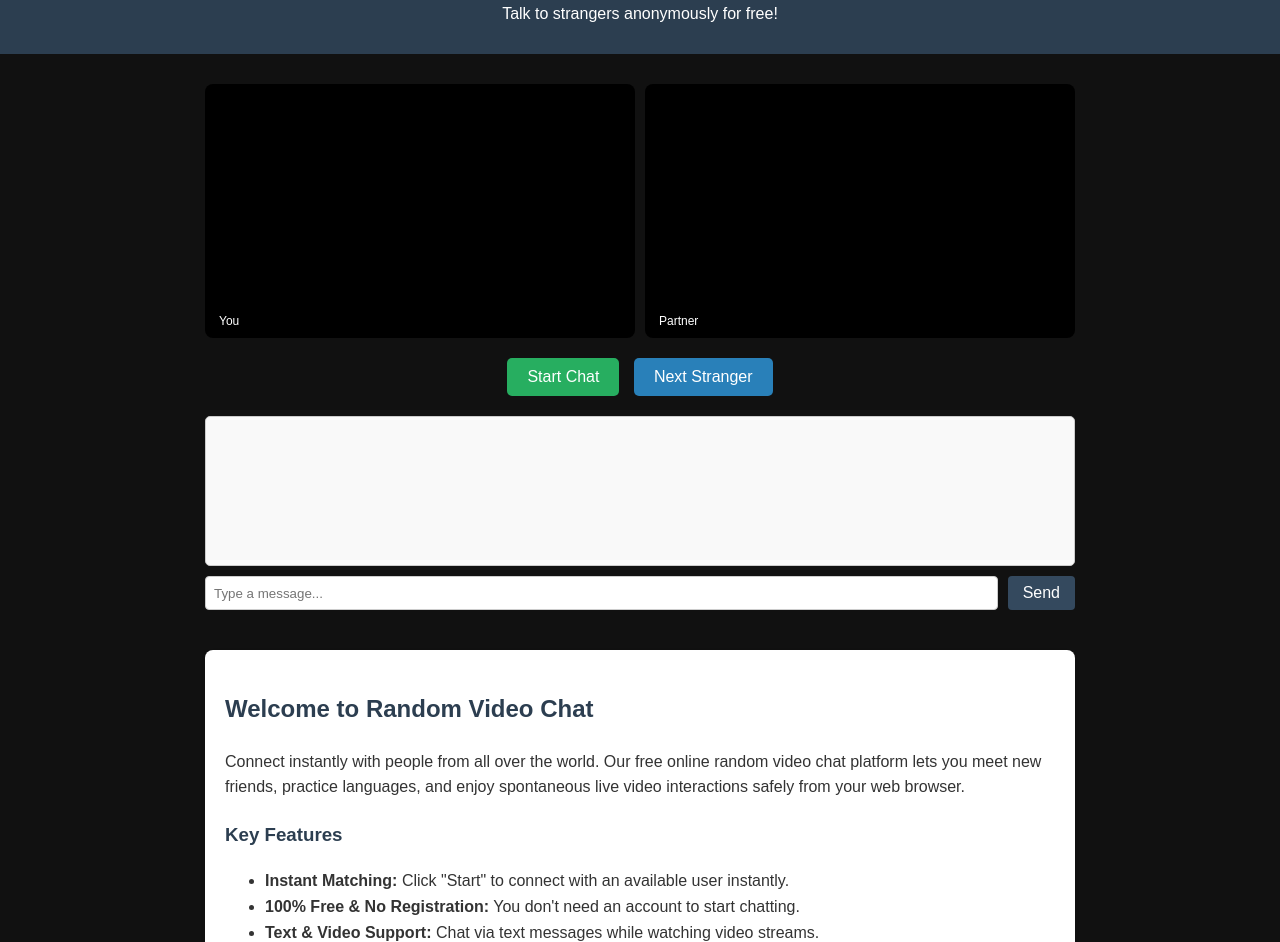
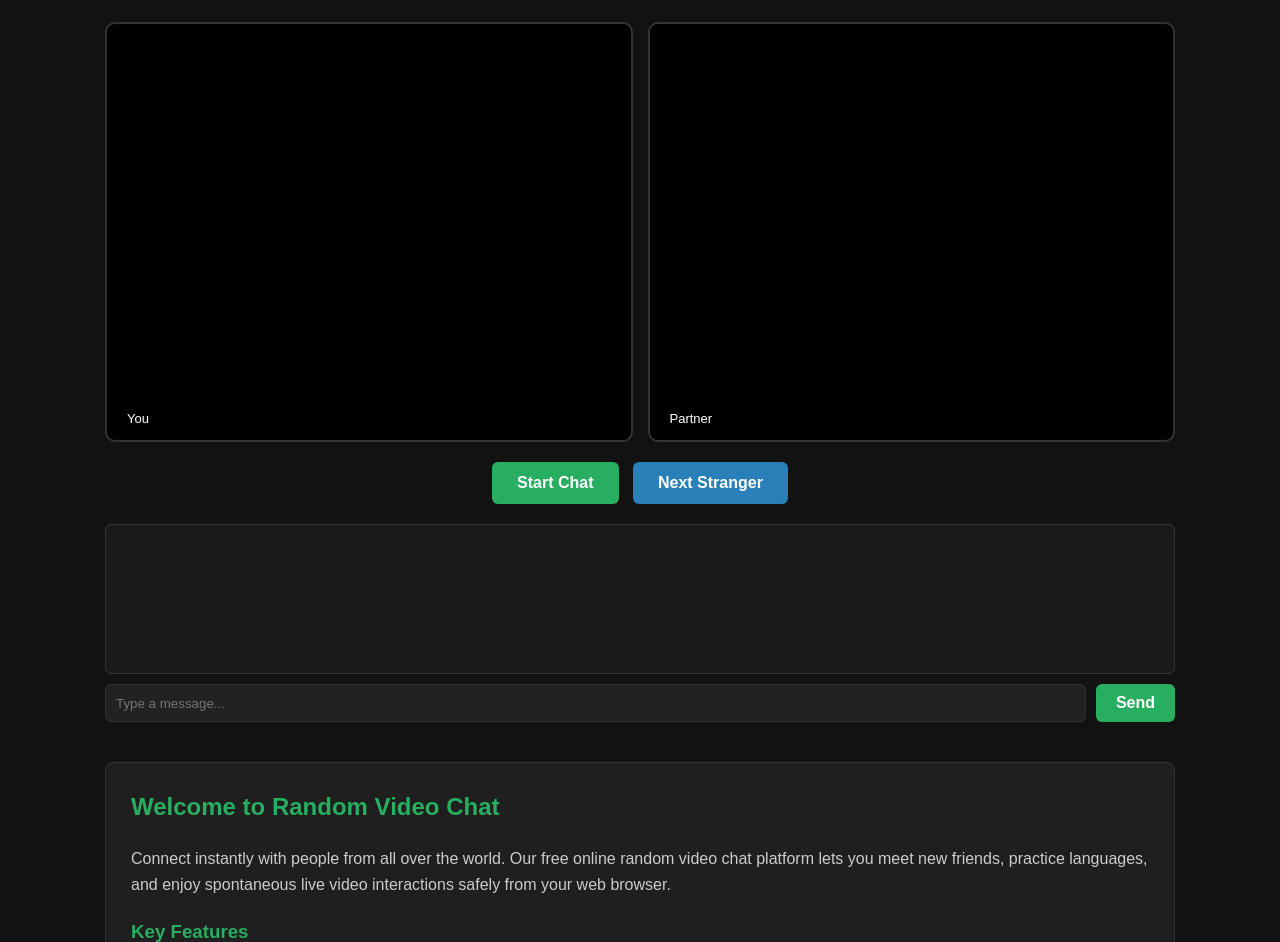
Before and after one commit to sanjukumar484-collab/my-video-chat, a website: page public/index.html in a window 1280 px wide. Shown: the part 88-1030 px from the top of the page. Drawn offline with nearby package versions, Linux system fonts and the light colour scheme; no server answers.

Commit message:
Update index.html

```diff
--- a/public/index.html
+++ b/public/index.html
@@ -6,68 +6,65 @@
     <title>Random Video Chat - Connect with Strangers Worldwide</title>
     <link rel="stylesheet" href="style.css">
 </head>
-<body>
+<body style="background-color: #121212; color: #ffffff; font-family: Arial, sans-serif; margin: 0; padding: 0;">
 
-    <header style="text-align: center; padding: 15px; background-color: #2c3e50; color: white;">
-        <h1>Random Video Chat</h1>
-        <p>Talk to strangers anonymously for free!</p>
+    <header style="text-align: center; padding: 15px; background-color: #1f1f1f; border-bottom: 1px solid #333;">
+        <h1 style="margin: 0; font-size: 24px; color: #27ae60;">Random Video Chat</h1>
+        <p style="margin: 5px 0 0; color: #bbb; font-size: 14px;">Talk to strangers anonymously for free!</p>
     </header>
 
     <!-- Ad Space Top -->
-    <div id="ad-top" style="text-align: center; margin: 15px 0;">
-        <!-- Google AdSense Top Banner Code goes here after approval -->
-    </div>
+    <div id="ad-top" style="text-align: center; margin: 15px 0;"></div>
 
-    <main style="max-width: 900px; margin: 0 auto; padding: 15px;">
-        <!-- Video Chat Interface -->
-        <div class="video-container" style="display: flex; gap: 10px; justify-content: center; flex-wrap: wrap;">
-            <div style="flex: 1; min-width: 300px; background: #000; border-radius: 8px; overflow: hidden; position: relative;">
-                <video id="localVideo" autoplay muted playsinline style="width: 100%; height: 250px; object-fit: cover;"></video>
-                <span style="position: absolute; bottom: 8px; left: 8px; color: white; background: rgba(0,0,0,0.6); padding: 2px 6px; border-radius: 4px; font-size: 12px;">You</span>
+    <main style="max-width: 1100px; margin: 0 auto; padding: 15px;">
+
+        <!-- Large Video Container (बड़ी स्क्रीन) -->
+        <div class="video-container" style="display: flex; gap: 15px; justify-content: center; flex-wrap: wrap; width: 100%;">
+            <div style="flex: 1; min-width: 320px; height: 420px; background: #000; border-radius: 10px; overflow: hidden; position: relative; border: 2px solid #333;">
+                <video id="localVideo" autoplay muted playsinline style="width: 100%; height: 100%; object-fit: cover;"></video>
+                <span style="position: absolute; bottom: 10px; left: 10px; color: white; background: rgba(0,0,0,0.7); padding: 4px 10px; border-radius: 4px; font-size: 13px;">You</span>
             </div>
-            <div style="flex: 1; min-width: 300px; background: #000; border-radius: 8px; overflow: hidden; position: relative;">
-                <video id="remoteVideo" autoplay playsinline style="width: 100%; height: 250px; object-fit: cover;"></video>
-                <span style="position: absolute; bottom: 8px; left: 8px; color: white; background: rgba(0,0,0,0.6); padding: 2px 6px; border-radius: 4px; font-size: 12px;">Partner</span>
+            <div style="flex: 1; min-width: 320px; height: 420px; background: #000; border-radius: 10px; overflow: hidden; position: relative; border: 2px solid #333;">
+                <video id="remoteVideo" autoplay playsinline style="width: 100%; height: 100%; object-fit: cover;"></video>
+                <span style="position: absolute; bottom: 10px; left: 10px; color: white; background: rgba(0,0,0,0.7); padding: 4px 10px; border-radius: 4px; font-size: 13px;">Partner</span>
             </div>
         </div>
 
         <div class="controls" style="text-align: center; margin: 20px 0;">
-            <button id="startBtn" style="padding: 10px 20px; font-size: 16px; background: #27ae60; color: white; border: none; border-radius: 5px; cursor: pointer; margin-right: 10px;">Start Chat</button>
-            <button id="nextBtn" style="padding: 10px 20px; font-size: 16px; background: #2980b9; color: white; border: none; border-radius: 5px; cursor: pointer;">Next Stranger</button>
+            <button id="startBtn" style="padding: 12px 25px; font-size: 16px; background: #27ae60; color: white; border: none; border-radius: 6px; cursor: pointer; margin-right: 10px; font-weight: bold;">Start Chat</button>
+            <button id="nextBtn" style="padding: 12px 25px; font-size: 16px; background: #2980b9; color: white; border: none; border-radius: 6px; cursor: pointer; font-weight: bold;">Next Stranger</button>
         </div>
 
         <!-- Text Chat Section -->
-        <div id="chat-box" style="border: 1px solid #ccc; border-radius: 5px; height: 150px; overflow-y: auto; padding: 10px; margin-bottom: 10px; background: #f9f9f9;"></div>
+        <div id="chat-box" style="border: 1px solid #333; border-radius: 6px; height: 150px; overflow-y: auto; padding: 10px; margin-bottom: 10px; background: #1a1a1a; color: #fff;"></div>
         <div style="display: flex; gap: 10px;">
-            <input type="text" id="messageInput" placeholder="Type a message..." style="flex: 1; padding: 8px; border: 1px solid #ccc; border-radius: 4px;">
-            <button id="sendBtn" style="padding: 8px 15px; background: #34495e; color: white; border: none; border-radius: 4px; cursor: pointer;">Send</button>
+            <input type="text" id="messageInput" placeholder="Type a message..." style="flex: 1; padding: 10px; border: 1px solid #333; border-radius: 6px; background: #222; color: #fff;">
+            <button id="sendBtn" style="padding: 10px 20px; background: #27ae60; color: white; border: none; border-radius: 6px; cursor: pointer; font-weight: bold;">Send</button>
         </div>
 
-        <!-- SEO Text Content for AdSense Approval -->
-        <section style="margin-top: 40px; line-height: 1.6; color: #333; background: #fff; padding: 20px; border-radius: 8px; box-shadow: 0 2px 5px rgba(0,0,0,0.05);">
-            <h2 style="color: #2c3e50;">Welcome to Random Video Chat</h2>
+        <!-- SEO Content for AdSense Approval -->
+        <section style="margin-top: 40px; line-height: 1.6; color: #ccc; background: #1f1f1f; padding: 25px; border-radius: 8px; border: 1px solid #333;">
+            <h2 style="color: #27ae60; margin-top: 0;">Welcome to Random Video Chat</h2>
             <p>Connect instantly with people from all over the world. Our free online random video chat platform lets you meet new friends, practice languages, and enjoy spontaneous live video interactions safely from your web browser.</p>
 
-            <h3 style="color: #2c3e50; margin-top: 20px;">Key Features</h3>
-            <ul>
+            <h3 style="color: #27ae60; margin-top: 20px;">Key Features</h3>
+            <ul style="padding-left: 20px;">
                 <li><strong>Instant Matching:</strong> Click "Start" to connect with an available user instantly.</li>
                 <li><strong>100% Free & No Registration:</strong> You don't need an account to start chatting.</li>
                 <li><strong>Text & Video Support:</strong> Chat via text messages while watching video streams.</li>
                 <li><strong>Secure Connection:</strong> Peer-to-peer WebRTC connections ensure low latency and direct communication.</li>
             </ul>
 
-            <h3 style="color: #2c3e50; margin-top: 20px;">Safety Guidelines</h3>
+            <h3 style="color: #27ae60; margin-top: 20px;">Safety Guidelines</h3>
             <p>We aim to maintain a respectful and safe environment for all users. Inappropriate behavior, explicit content, hate speech, and harassment are strictly prohibited. Users violating these rules will be blocked from using the service.</p>
         </section>
     </main>
 
     <!-- Ad Space Bottom -->
-    <div id="ad-bottom" style="text-align: center; margin: 20px 0;">
-        <!-- Google AdSense Bottom Banner Code goes here after approval -->
-    </div>
+    <div id="ad-bottom" style="text-align: center; margin: 20px 0;"></div>
 
-    <!-- Legal Footer -->
-    <footer style="text-align: center; padding: 20px; background: #1a1a1a; color: #fff; margin-top: 40px; font-family: sans-serif;">
+    <!-- Footer -->
+    <footer style="text-align: center; padding: 20px; background: #0a0a0a; color: #888; margin-top: 40px; font-family: sans-serif; border-top: 1px solid #222;">
         <p>&copy; 2026 Random Video Chat. All rights reserved.</p>
         <p>
             <a href="#privacy" onclick="showModal('privacy')" style="color: #3498db; margin: 0 10px; text-decoration: none;">Privacy Policy</a> |
@@ -76,9 +73,9 @@
         </p>
     </footer>
 
-    <!-- Modal Popup for Legal Pages -->
-    <div id="modal" style="display:none; position:fixed; top:0; left:0; width:100%; height:100%; background:rgba(0,0,0,0.8); z-index:1000; justify-content:center; align-items:center;">
-        <div style="background:#fff; color:#333; padding:25px; border-radius:8px; max-width:600px; width:90%; max-height:80vh; overflow-y:auto; position:relative;">
+    <!-- Modal Popups -->
+    <div id="modal" style="display:none; position:fixed; top:0; left:0; width:100%; height:100%; background:rgba(0,0,0,0.85); z-index:1000; justify-content:center; align-items:center;">
+        <div style="background:#222; color:#fff; padding:25px; border-radius:8px; max-width:600px; width:90%; max-height:80vh; overflow-y:auto; position:relative; border:1px solid #444;">
             <button onclick="closeModal()" style="position:absolute; top:10px; right:10px; background:#e74c3c; color:#fff; border:none; padding:5px 12px; cursor:pointer; border-radius:4px; font-weight:bold;">X</button>
             <div id="modal-content"></div>
         </div>
```
